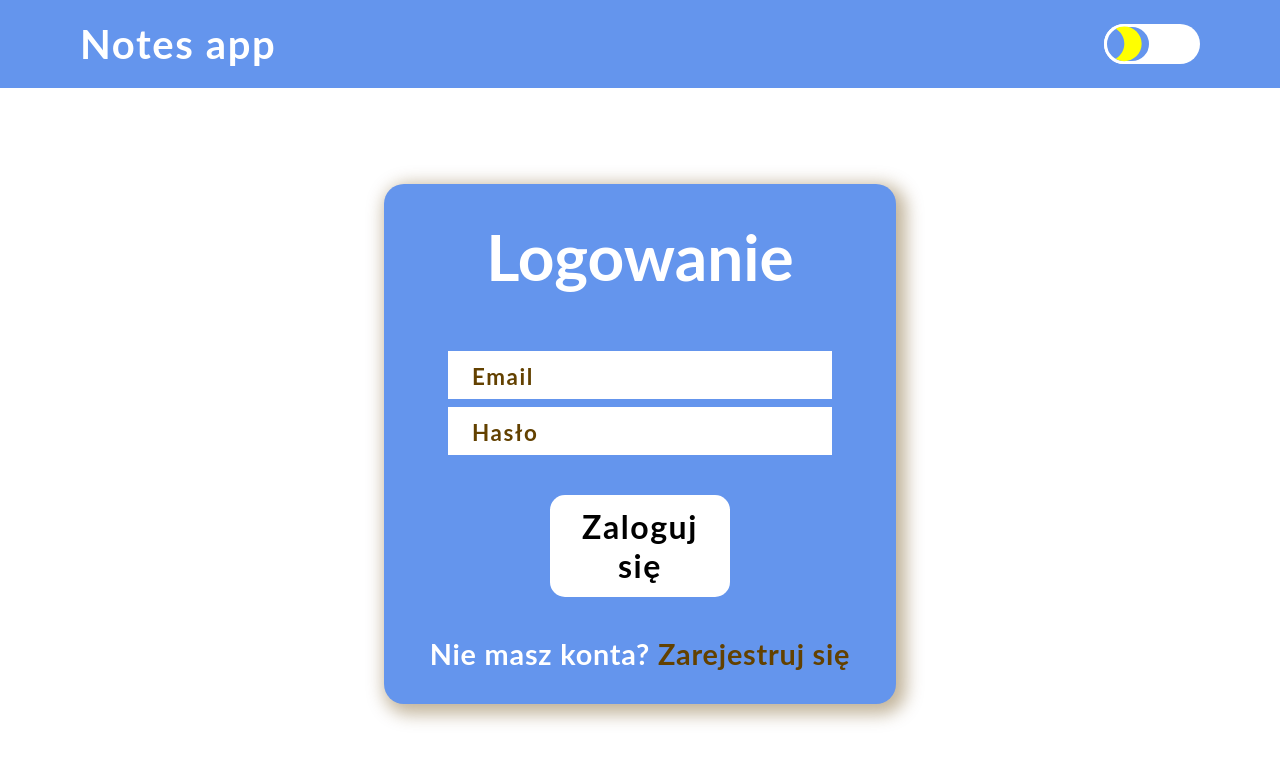
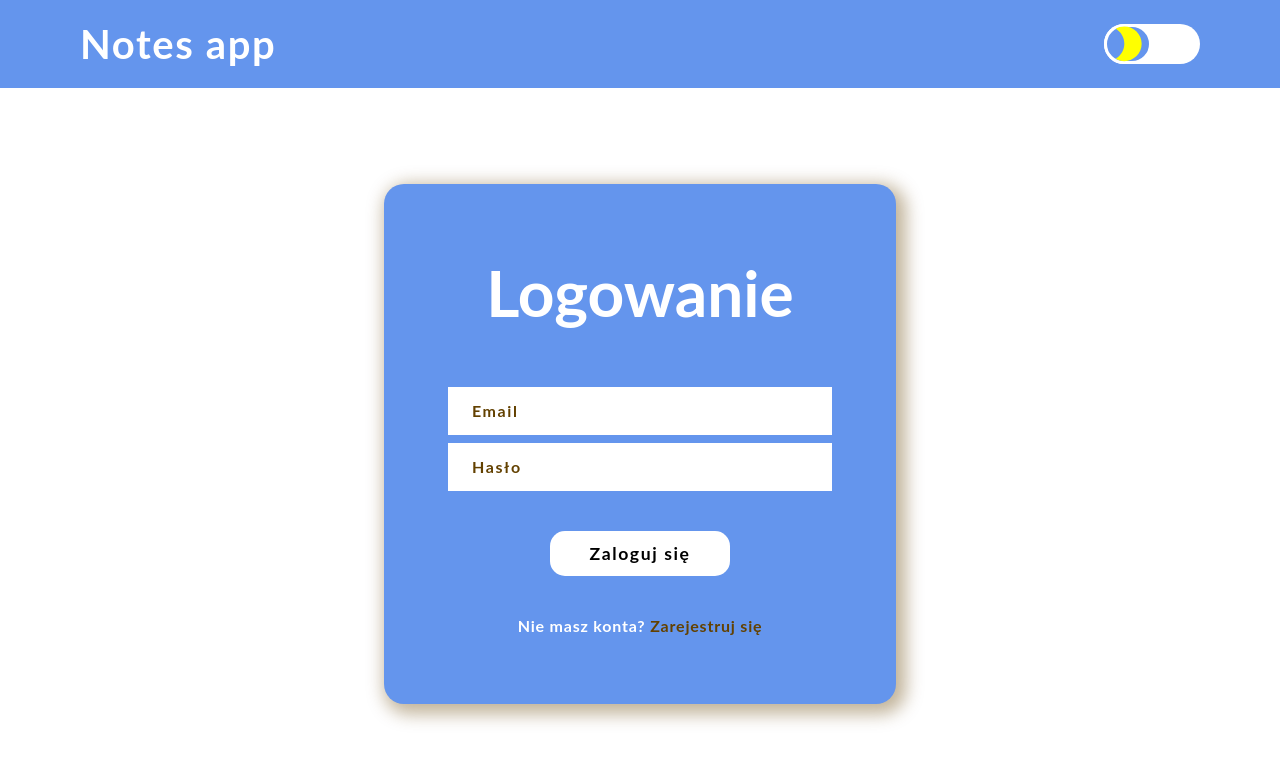
Before and after one commit to kumiasto/MERN-notes-app-frontend, a React (Create React App) app: page /signin in a window 1280 px wide. Shown: the top 762 px of the page. Built offline with nearby package versions, Linux system fonts and the light colour scheme; no server answers.

Commit message:
refactor css for desktop devices

```diff
--- a/src/style/authForm.scss
+++ b/src/style/authForm.scss
@@ -42,6 +42,7 @@
         font-size: 1.8rem;
       }
       @media screen and (min-width: $lg+px) {
+        font-size: 1rem;
         a:hover {
           text-decoration: underline;
         }
@@ -80,7 +81,7 @@
       font-size: 1.7rem;
     }
     @media screen and (min-width: $lg+px) {
-      font-size: 1.7rem;
+      font-size: 1rem;
     }
 
     &::placeholder {
@@ -93,6 +94,9 @@
       }
       @media screen and (min-width: $md+px) {
         font-size: 1.4rem;
+      }
+      @media screen and (min-width: $lg+px) {
+        font-size: 1rem;
       }
     }
   }
@@ -110,6 +114,7 @@
     }
     @media screen and (min-width: $lg+px) {
       width: 35%;
+      font-size: 1.1rem;
 
       &:hover {
         background-color: $secondaryColor;
```
